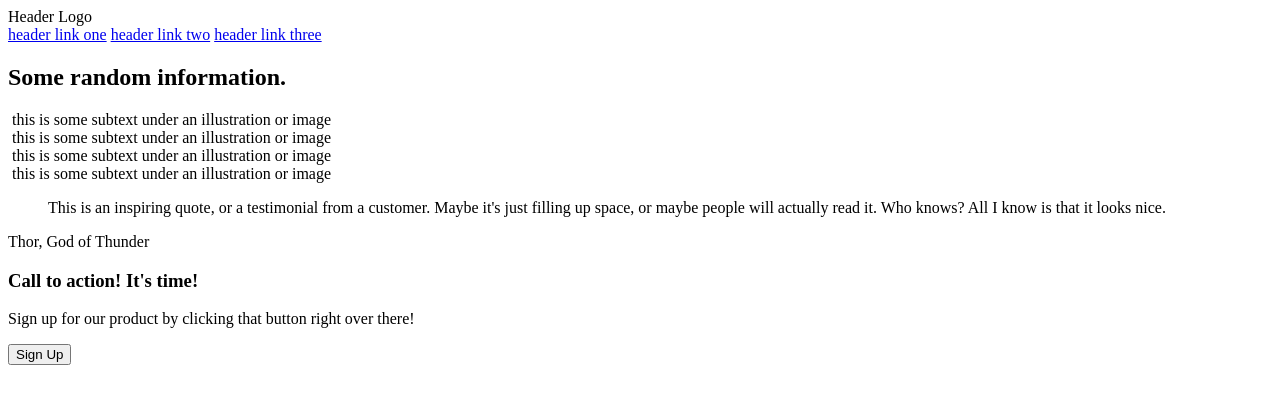
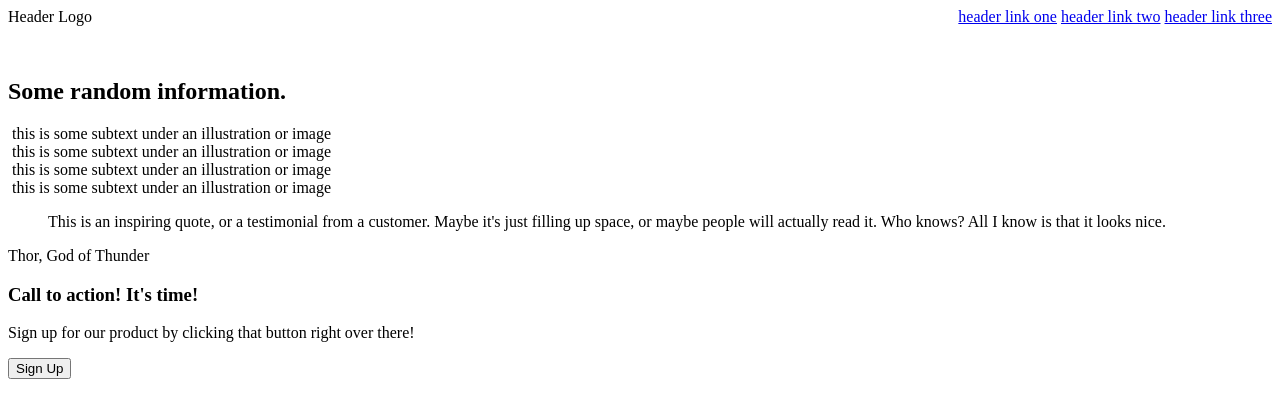
Before and after one commit to rhingstrumjr/odin-landingpage, a plain HTML site: page index.html in a window 1280 px wide. Drawn offline with Linux system fonts and the light colour scheme.

Commit message:
Align header

```diff
--- a/index.html
+++ b/index.html
@@ -4,14 +4,17 @@
     <meta charset="UTF-8">
     <meta http-equiv="X-UA-Compatible" content="IE=edge">
     <meta name="viewport" content="width=device-width, initial-scale=1.0">
-    <title>Document</title>
+    <link rel="stylesheet" href="styles.css">
+    <title>Landing Page</title>
 </head>
 <body>
     <header>
         <div>Header Logo</div>
-        <a href="#">header link one</a>
-        <a href="#">header link two</a>
-        <a href="#">header link three</a>
+        <div>
+            <a href="#">header link one</a>
+            <a href="#">header link two</a>
+            <a href="#">header link three</a>
+        </div>
     </header>
     <main>
         <div class="landing"></div>
--- a/styles.css
+++ b/styles.css
@@ -0,0 +1,8 @@
+header {
+    display: flex;
+    height: 50px;
+    justify-content: space-between;
+}
+/* header div {
+    display: inline;
+} */
```
